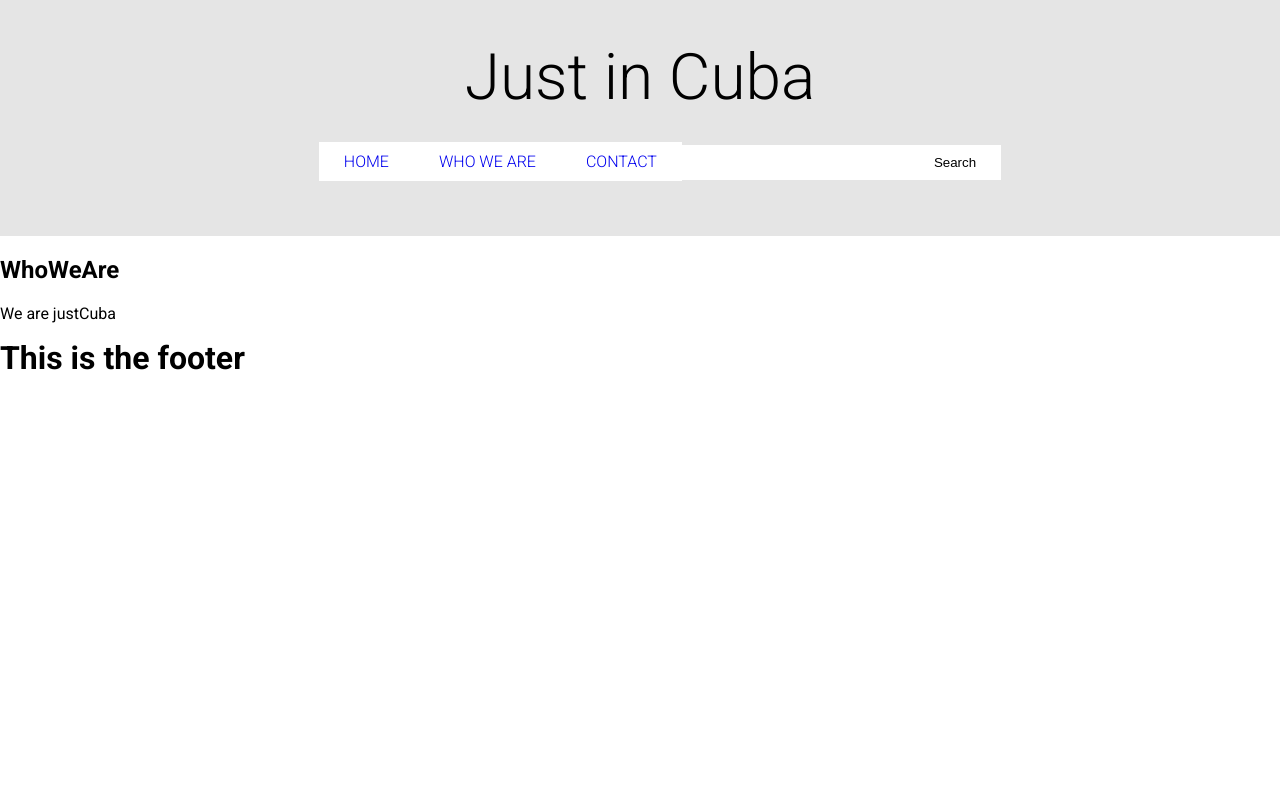
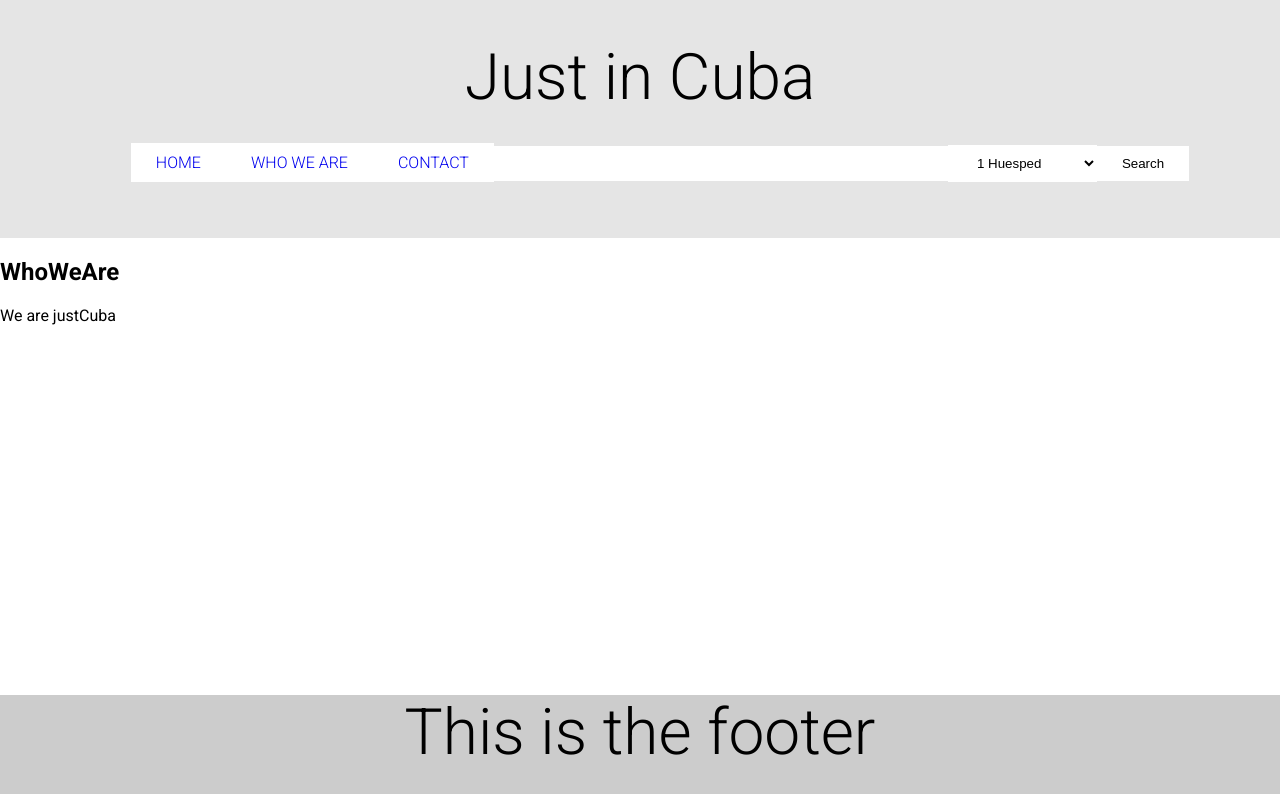
Before and after one commit to leosbelpoll/just_cuba, a React (Create React App) app in the folder client/: page /who-we-are in a window 1280 px wide. Shown: the top 794 px of the page. Built offline with nearby package versions, Linux system fonts and the light colour scheme.

Commit message:
creating parts: Date, Text and Select and traying to use then in componet Search, applaying some css to the footer

```diff
--- a/client/src/components/parts/Search.jsx
+++ b/client/src/components/parts/Date.jsx
@@ -1,7 +1,7 @@
 import React from "react";
 import styled from "styled-components";
 
-const InputStyled = styled.input`
+const DateStyled = styled.input`
     background: white;
     padding: 10px 25px;
     border: none;
@@ -9,10 +9,10 @@ const InputStyled = styled.input`
     font-weight: 300;
 `;
 
-const Search = () => {
+const Date = () => {
     return (
-        <InputStyled />
+        <DateStyled />
     );
 }
 
-export default Search;
+export default Date;
--- a/client/src/components/parts/Footer.jsx
+++ b/client/src/components/parts/Footer.jsx
@@ -1,10 +1,26 @@
 import React from "react";
+import styled from "styled-components";
+
+
+const FooterStyled = styled.footer`
+    background: rgba(0, 0, 0, .2);
+    text-align: center;
+    position: absolute;
+    bottom: 0;
+    width: 100%;
+
+    h1 {
+        font-size: 4em;
+        font-weight: 100;
+        margin-bottom: 30px;
+    }
+`;
 
 const Footer = () => {
     return (
-        <footer>
+        <FooterStyled>
             <h1>This is the footer</h1>
-        </footer>
+        </FooterStyled>
     );
 }
 
--- a/client/src/components/parts/Header.jsx
+++ b/client/src/components/parts/Header.jsx
@@ -2,7 +2,9 @@ import React from "react";
 import styled from "styled-components";
 
 import Button from "components/parts/Button";
-import Search from "components/parts/Search";
+import Text from "components/parts/Text";
+import Date from "components/parts/Date";
+import Select from "components/parts/Select";
 import NavLink from "components/parts/NavLink";
 import Logo from "logo.jpg";
 
@@ -32,7 +34,9 @@ const Header = () => {
                     <NavLink to="/">HOME</NavLink>
                     <NavLink to="/who-we-are">WHO WE ARE</NavLink>
                     <NavLink to="/contact">CONTACT</NavLink>
-                    <Search type="text" />
+                    <Text type="text" />
+                    <Date type="date" />
+                    <Select />
                     <Button value="Search"/>
                 </ul>
             </nav>
--- /dev/null
+++ b/client/src/components/parts/Select.jsx
@@ -0,0 +1,31 @@
+import React from "react";
+import styled from "styled-components";
+
+const SelectStyled = styled.select`
+    background: white;
+    padding: 10px 25px;
+    border: none;
+    cursor: pointer;
+    font-weight: 300;
+
+    option {
+        background: white;
+        padding: 10px 25px;
+        border: none;
+        cursor: pointer;
+        font-weight: 300;
+    }
+`;
+
+const Select = () => {
+    return (
+        <SelectStyled value="Huespedes">
+            <option value="1 Huesped">1 Huesped</option>
+            <option value="2 Huespedes">2 Huespedes</option>
+            <option value="3 Huespedes">3 Huespedes</option>
+            <option value="4 Huespedes">4 Huespedes</option>
+        </SelectStyled>
+    );
+}
+
+export default Select;
--- /dev/null
+++ b/client/src/components/parts/Text.jsx
@@ -0,0 +1,19 @@
+import React from "react";
+import styled from "styled-components";
+
+const TextStyled = styled.input`
+    background: white;
+    padding: 10px 25px;
+    border: none;
+    cursor: pointer;
+    font-weight: 300;
+`;
+
+
+const Text = () => {
+    return (
+        <TextStyled />
+    );
+}
+
+export default Text;
```
